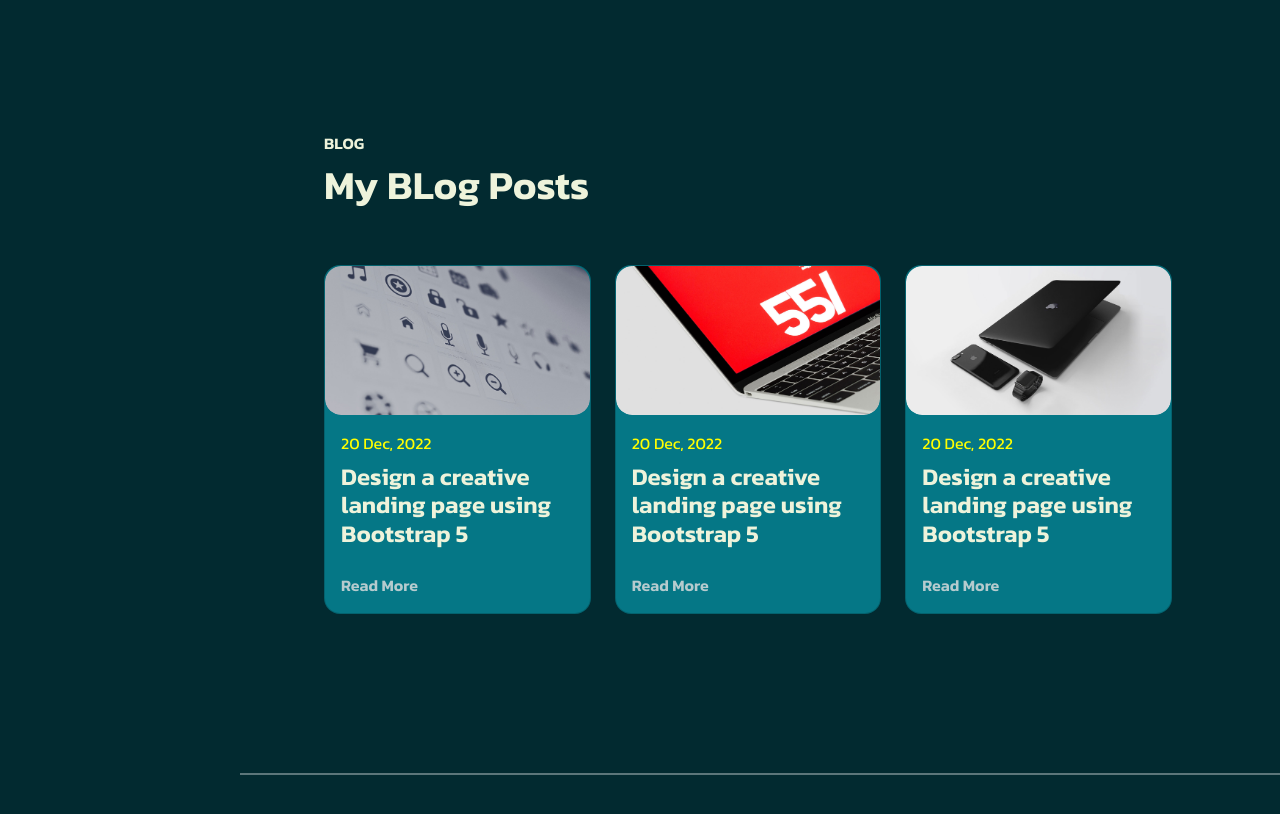
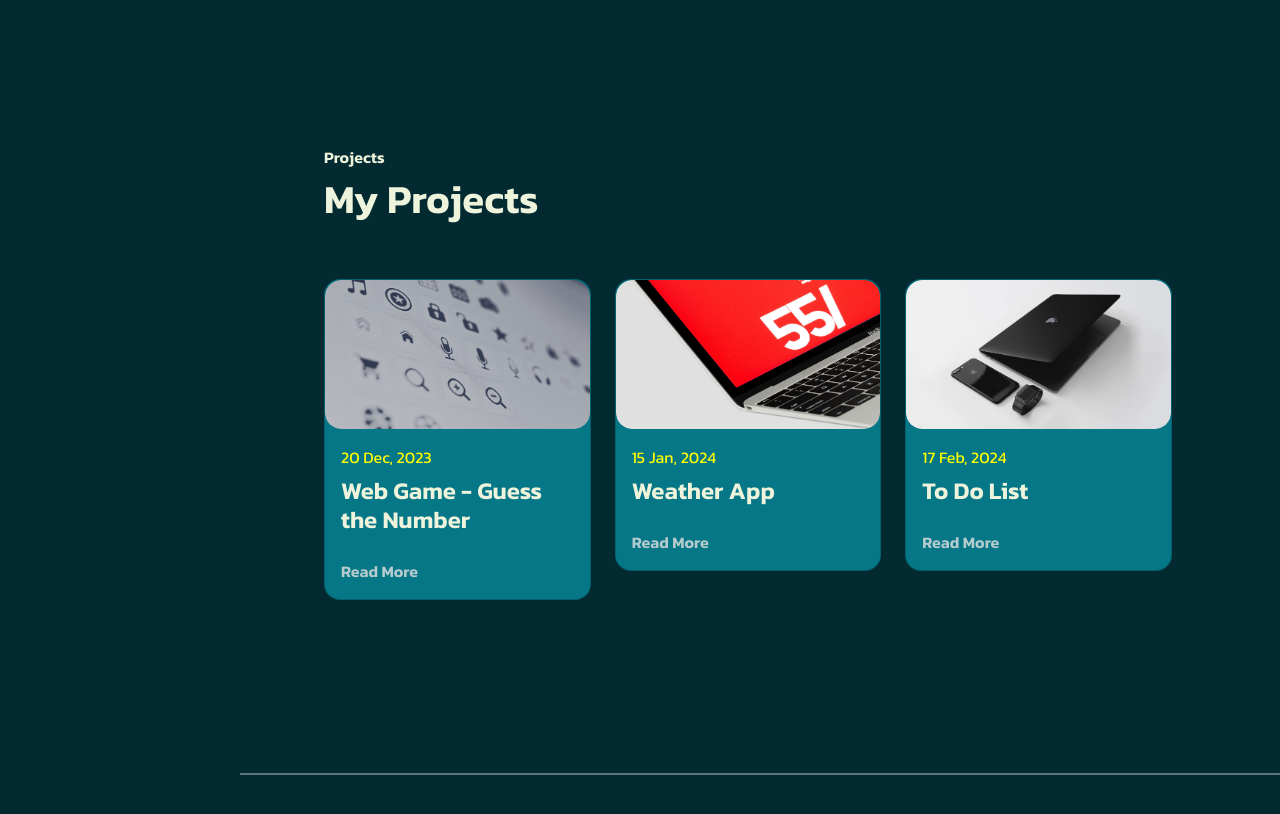
Before and after one commit to AnmolTutejaGitHub/SCM-resume-project, a plain HTML site: page index.html in a window 1280 px wide. Shown: the part 3400-4214 px from the top of the page. Drawn offline with Linux system fonts and the light colour scheme; a web font is replaced by a local one.

Commit message:
Portfolio changes

```diff
--- a/index.html
+++ b/index.html
@@ -309,8 +309,8 @@
         <div class="container gy-4">
           <div class="row p-4">
             <div class="col-md-8" data-aos="fade-up">
-              <h6>BLOG</h6>
-              <h1>My BLog Posts</h1>
+              <h6>Projects</h6>
+              <h1>My Projects</h1>
             </div>
 
             <div class="row gy-4">
@@ -323,9 +323,9 @@
                     />
                   </div>
                   <div class="card-content p-3">
-                    <p class="text-brand mb-2">20 Dec, 2022</p>
+                    <p class="text-brand mb-2">20 Dec, 2023</p>
                     <h4 class="mb-4">
-                      Design a creative landing page using Bootstrap 5
+                      Web Game - Guess the Number
                     </h4>
                     <a href="#" class="custom-link">Read More</a>
                   </div>
@@ -341,9 +341,9 @@
                     />
                   </div>
                   <div class="card-content p-3">
-                    <p class="text-brand mb-2">20 Dec, 2022</p>
+                    <p class="text-brand mb-2">15 Jan, 2024</p>
                     <h4 class="mb-4">
-                      Design a creative landing page using Bootstrap 5
+                      Weather App
                     </h4>
                     <a href="#" class="custom-link">Read More</a>
                   </div>
@@ -359,9 +359,9 @@
                     />
                   </div>
                   <div class="card-content p-3">
-                    <p class="text-brand mb-2">20 Dec, 2022</p>
+                    <p class="text-brand mb-2">17 Feb, 2024</p>
                     <h4 class="mb-4">
-                      Design a creative landing page using Bootstrap 5
+                      To Do List
                     </h4>
                     <a href="#" class="custom-link">Read More</a>
                   </div>
```
